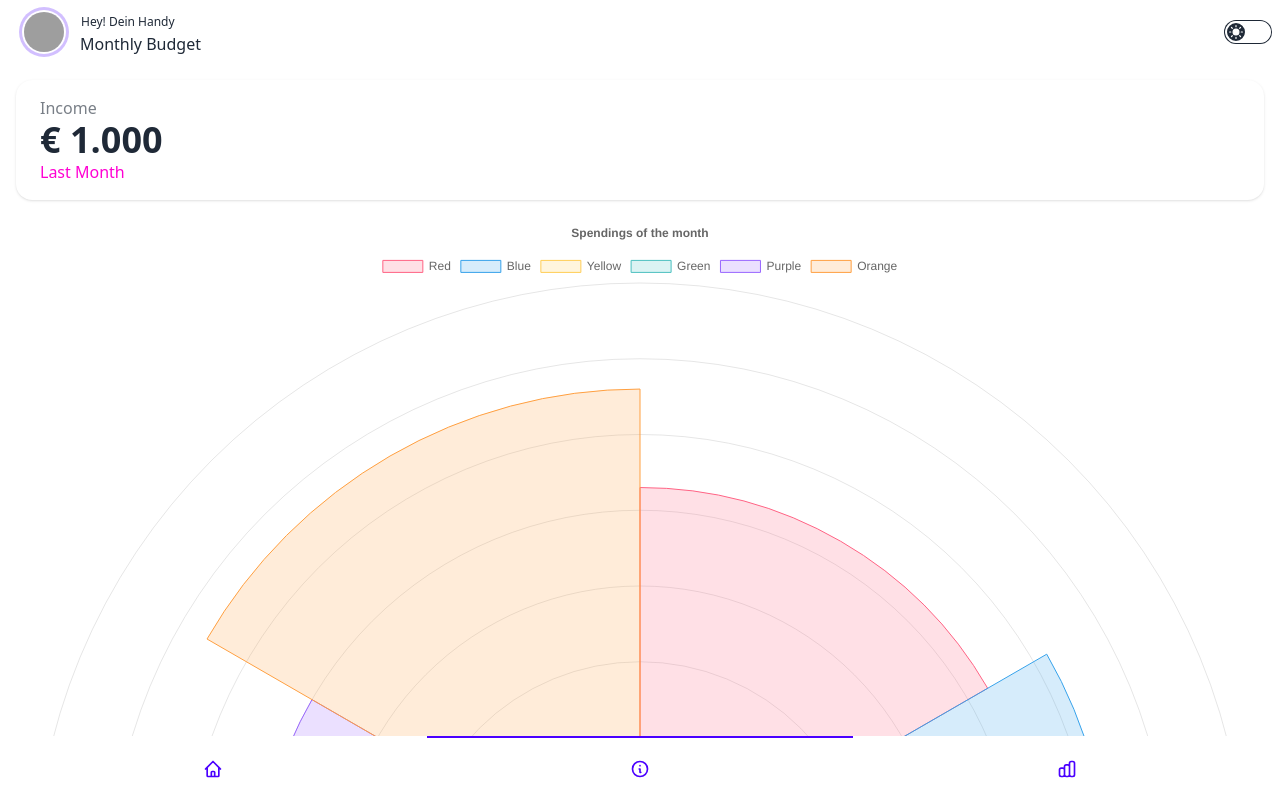
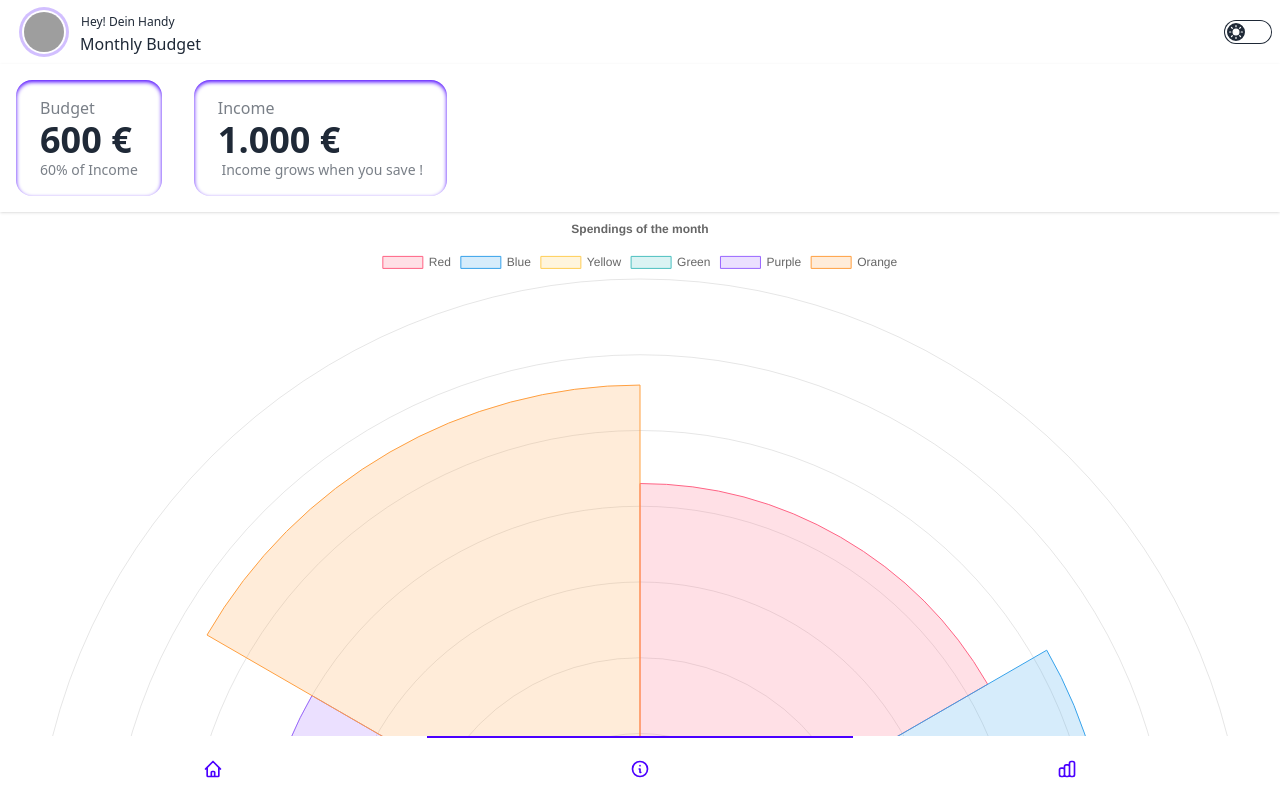
Before and after one commit to akashyadavtuhh/budgetbuddy, a React (Vite) app: page / in a window 1280 px wide. Shown: the top 798 px of the page. Built offline with nearby package versions, Linux system fonts and the light colour scheme; grey boxes are pictures that could not be loaded.

Commit message:
[UPDATED]: Expense Card added inner shadow

```diff
--- a/src/components/Overview/Overview.tsx
+++ b/src/components/Overview/Overview.tsx
@@ -55,11 +55,13 @@ function ExpenseCard({
   className,
 }: ExpenseCardProps) {
   return (
-    <div className={`stats shadow m-4 ${className}`}>
-      <div className={`stat`}>
+    <div className={` stats  shadow-primary bg-opacity-10 shadow-inner m-4 ${className}`}>
+      <div className={`stat `}>
         <div className="stat-title">{title}</div>
         <div className={`stat-value`}>{content}</div>
-        <div className="stat-desc  text-secondary text-base">{description}</div>
+        <div className="stat-desc text-sm break-words w-full whitespace-break-spaces text-justify text-opacity-50">
+          {description}
+        </div>
       </div>
     </div>
   );
@@ -69,11 +71,20 @@ function Overview() {
   return (
     <>
       <div className="flex flex-col">
-        <ExpenseCard
-          title="Income"
-          content="€ 1.000"
-          description="Last Month"
-        />
+        <div className="flex shadow w-auto">
+          <ExpenseCard
+            title="Budget"
+            content="600 €"
+            description="60% of Income"
+            className="min-w-fit"
+          />
+          <ExpenseCard
+            title="Income"
+            content="1.000 €"
+            description=" Income grows when you save !"
+            className="w-fit"
+          />
+        </div>
         <PolarArea
           className="scale-25"
           data={getUpdatedChartData()}
@@ -135,7 +146,11 @@ function Overview() {
         </div>
         <div className="m-4 flex flex-col">
           <div className="text-lg font-semibold">
-            Spending <sub className="text-primary text-opacity-50 text-xs"> March 2023</sub>
+            Spending{" "}
+            <sub className="text-primary text-opacity-50 text-xs">
+              {" "}
+              March 2023
+            </sub>
           </div>
           <div className="carousel carousel-vertical h-96 w-full  rounded-box">
             {Array.from(Array(10).keys()).map((_, index) => (
--- a/src/index.css
+++ b/src/index.css
@@ -5,6 +5,7 @@
 html {
   text-size-adjust: 100%;
   -webkit-text-size-adjust: 100%;
+  scroll-behavior: smooth;
 }
 
 :root {
```
